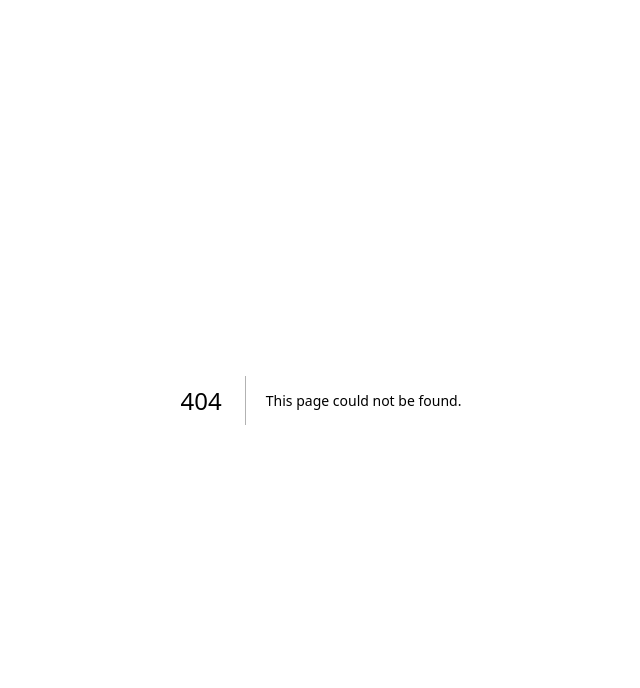
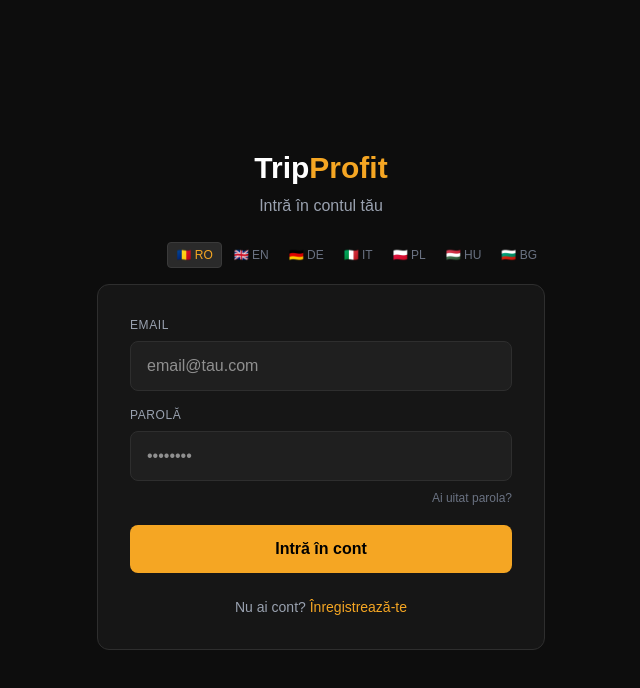
Before and after one commit to GabrielaH19/saas-boilerplate, a Next.js app: page /register in a window 1280 px wide. Before the commit this address had no page. Shown: the top 688 px of the page, without its empty margins (319-959 px from the left). Built offline with nearby package versions, Linux system fonts and the light colour scheme; no server answers.

Commit message:
Fix login register routes

```diff
--- /dev/null
+++ b/app/login/page.tsx
@@ -0,0 +1,78 @@
+"use client";
+
+import { useState } from "react";
+import { signInWithEmailAndPassword } from "firebase/auth";
+import { auth } from "@/app/lib/firebase";
+import { useRouter } from "next/navigation";
+import Link from "next/link";
+import { useLang } from "@/app/lib/LanguageContext";
+import LangSwitcher from "@/app/lib/LangSwitcher";
+
+export default function LoginPage() {
+  const [email, setEmail] = useState("");
+  const [password, setPassword] = useState("");
+  const [error, setError] = useState("");
+  const [loading, setLoading] = useState(false);
+  const router = useRouter();
+  const { tr } = useLang();
+
+  const handleLogin = async (e: React.FormEvent) => {
+    e.preventDefault();
+    setLoading(true);
+    setError("");
+    try {
+      await signInWithEmailAndPassword(auth, email, password);
+      router.push("/dashboard");
+    } catch (err: any) {
+      setError("Email sau parolă greșită.");
+    } finally {
+      setLoading(false);
+    }
+  };
+
+  return (
+    <div className="min-h-screen bg-[#0d0d0d] flex items-center justify-center p-4">
+      <div className="w-full max-w-md">
+        <div className="text-center mb-6">
+          <h1 className="text-3xl font-bold text-white">
+            Trip<span className="text-[#f5a623]">Profit</span>
+          </h1>
+          <p className="text-gray-400 mt-2">{tr.loginTitle}</p>
+        </div>
+        <div className="flex justify-end mb-4">
+          <LangSwitcher />
+        </div>
+        <div className="bg-[#161616] border border-[#2e2e2e] rounded-xl p-8">
+          <form onSubmit={handleLogin} className="space-y-4">
+            <div>
+              <label className="block text-xs text-gray-400 uppercase tracking-wider mb-2">{tr.email}</label>
+              <input type="email" value={email} onChange={(e) => setEmail(e.target.value)}
+                className="w-full bg-[#1f1f1f] border border-[#2e2e2e] rounded-lg px-4 py-3 text-white focus:outline-none focus:border-[#f5a623]"
+                placeholder="email@tau.com" required />
+            </div>
+            <div>
+              <label className="block text-xs text-gray-400 uppercase tracking-wider mb-2">{tr.password}</label>
+              <input type="password" value={password} onChange={(e) => setPassword(e.target.value)}
+                className="w-full bg-[#1f1f1f] border border-[#2e2e2e] rounded-lg px-4 py-3 text-white focus:outline-none focus:border-[#f5a623]"
+                placeholder="••••••••" required />
+              <div className="text-right mt-1">
+                <Link href="/forgot-password" className="text-xs text-gray-500 hover:text-[#f5a623]">
+                   {tr.forgotPassword}
+                </Link>
+              </div>
+            </div>
+            {error && <p className="text-red-400 text-sm">{error}</p>}
+            <button type="submit" disabled={loading}
+              className="w-full bg-[#f5a623] text-black font-semibold py-3 rounded-lg hover:bg-[#e8951a] transition disabled:opacity-50">
+              {loading ? tr.loading : tr.loginBtn}
+            </button>
+          </form>
+          <p className="text-center text-gray-400 text-sm mt-6">
+            {tr.noAccount}{" "}
+            <Link href="/register" className="text-[#f5a623] hover:underline">{tr.signUp}</Link>
+          </p>
+        </div>
+      </div>
+    </div>
+  );
+}
--- /dev/null
+++ b/app/register/page.tsx
@@ -0,0 +1,78 @@
+"use client";
+
+import { useState } from "react";
+import { signInWithEmailAndPassword } from "firebase/auth";
+import { auth } from "@/app/lib/firebase";
+import { useRouter } from "next/navigation";
+import Link from "next/link";
+import { useLang } from "@/app/lib/LanguageContext";
+import LangSwitcher from "@/app/lib/LangSwitcher";
+
+export default function LoginPage() {
+  const [email, setEmail] = useState("");
+  const [password, setPassword] = useState("");
+  const [error, setError] = useState("");
+  const [loading, setLoading] = useState(false);
+  const router = useRouter();
+  const { tr } = useLang();
+
+  const handleLogin = async (e: React.FormEvent) => {
+    e.preventDefault();
+    setLoading(true);
+    setError("");
+    try {
+      await signInWithEmailAndPassword(auth, email, password);
+      router.push("/dashboard");
+    } catch (err: any) {
+      setError("Email sau parolă greșită.");
+    } finally {
+      setLoading(false);
+    }
+  };
+
+  return (
+    <div className="min-h-screen bg-[#0d0d0d] flex items-center justify-center p-4">
+      <div className="w-full max-w-md">
+        <div className="text-center mb-6">
+          <h1 className="text-3xl font-bold text-white">
+            Trip<span className="text-[#f5a623]">Profit</span>
+          </h1>
+          <p className="text-gray-400 mt-2">{tr.loginTitle}</p>
+        </div>
+        <div className="flex justify-end mb-4">
+          <LangSwitcher />
+        </div>
+        <div className="bg-[#161616] border border-[#2e2e2e] rounded-xl p-8">
+          <form onSubmit={handleLogin} className="space-y-4">
+            <div>
+              <label className="block text-xs text-gray-400 uppercase tracking-wider mb-2">{tr.email}</label>
+              <input type="email" value={email} onChange={(e) => setEmail(e.target.value)}
+                className="w-full bg-[#1f1f1f] border border-[#2e2e2e] rounded-lg px-4 py-3 text-white focus:outline-none focus:border-[#f5a623]"
+                placeholder="email@tau.com" required />
+            </div>
+            <div>
+              <label className="block text-xs text-gray-400 uppercase tracking-wider mb-2">{tr.password}</label>
+              <input type="password" value={password} onChange={(e) => setPassword(e.target.value)}
+                className="w-full bg-[#1f1f1f] border border-[#2e2e2e] rounded-lg px-4 py-3 text-white focus:outline-none focus:border-[#f5a623]"
+                placeholder="••••••••" required />
+              <div className="text-right mt-1">
+                <Link href="/forgot-password" className="text-xs text-gray-500 hover:text-[#f5a623]">
+                   {tr.forgotPassword}
+                </Link>
+              </div>
+            </div>
+            {error && <p className="text-red-400 text-sm">{error}</p>}
+            <button type="submit" disabled={loading}
+              className="w-full bg-[#f5a623] text-black font-semibold py-3 rounded-lg hover:bg-[#e8951a] transition disabled:opacity-50">
+              {loading ? tr.loading : tr.loginBtn}
+            </button>
+          </form>
+          <p className="text-center text-gray-400 text-sm mt-6">
+            {tr.noAccount}{" "}
+            <Link href="/register" className="text-[#f5a623] hover:underline">{tr.signUp}</Link>
+          </p>
+        </div>
+      </div>
+    </div>
+  );
+}
```
